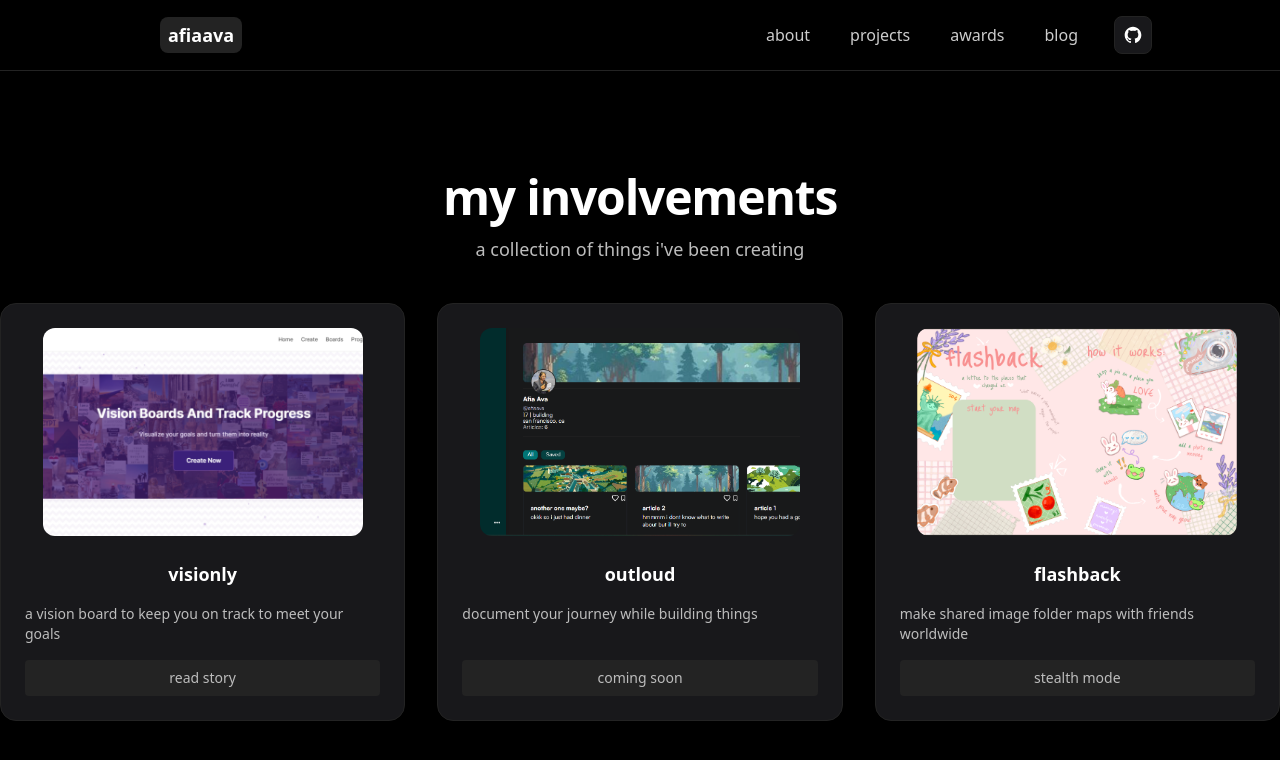
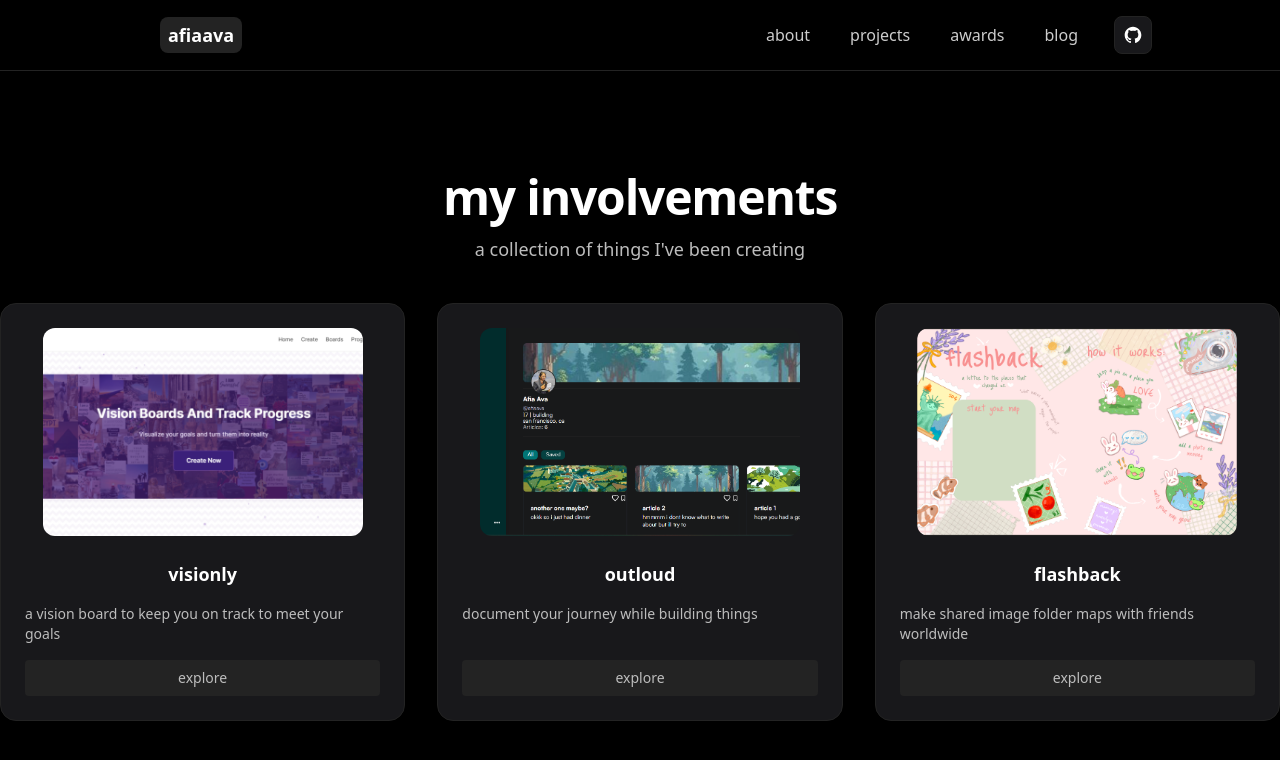
Before and after one commit to Afia-Ava/afiaava, a Next.js app: page /projects in a window 1280 px wide. Shown: the top 760 px of the page. Built offline with nearby package versions, Linux system fonts and the light colour scheme.

Commit message:
vercel deployement fixes

```diff
--- a/src/app/projects/page.tsx
+++ b/src/app/projects/page.tsx
@@ -1,5 +1,6 @@
 "use client";
 import Image from 'next/image';
+import Link from 'next/link';
 
 export default function Projects() {
 	return (
@@ -7,14 +8,14 @@ export default function Projects() {
 			<nav className="w-full flex items-center justify-between px-8 md:px-32 py-4 bg-black/80 border-b border-[#232323] sticky top-0 z-50">
 				<div className="flex items-center gap-2">
 					<span className="bg-[#232323] rounded-lg px-2 py-1 flex items-center text-white font-semibold text-lg ml-8">
-						<a href="/" className="focus:outline-none">afiaava</a>
+						<Link href="/" className="focus:outline-none">afiaava</Link>
 					</span>
 				</div>
 				<div className="flex items-center gap-4">
-					<a href="/#about" className="text-white/80 hover:text-white px-3 py-1 rounded transition font-medium">about</a>
-					<a href="/projects" className="text-white/80 hover:text-white px-3 py-1 rounded transition font-medium">projects</a>
-					<a href="/#awards" className="text-white/80 hover:text-white px-3 py-1 rounded transition font-medium">awards</a>
-					<a href="/#thoughts" className="text-white/80 hover:text-white px-3 py-1 rounded transition font-medium">blog</a>
+					<Link href="/#about" className="text-white/80 hover:text-white px-3 py-1 rounded transition font-medium">about</Link>
+					<Link href="/projects" className="text-white/80 hover:text-white px-3 py-1 rounded transition font-medium">projects</Link>
+					<Link href="/#awards" className="text-white/80 hover:text-white px-3 py-1 rounded transition font-medium">awards</Link>
+					<Link href="/#thoughts" className="text-white/80 hover:text-white px-3 py-1 rounded transition font-medium">blog</Link>
 					<a
 						href="https://github.com/Afia-Ava"
 						target="_blank"
@@ -33,7 +34,7 @@ export default function Projects() {
 					my involvements
 				</h1>
 				<p className="text-center text-base md:text-lg text-[#bdbdbd] mb-10" style={{ fontFamily: 'Inter, var(--font-geist-sans), Arial, sans-serif' }}>
-					a collection of things i've been creating
+					a collection of things I&apos;ve been creating
 				</p>
 				<div className="grid grid-cols-1 md:grid-cols-2 lg:grid-cols-3 gap-8 w-full max-w-7xl mx-auto">
 					{/* Example Project Card */}
@@ -41,21 +42,21 @@ export default function Projects() {
 									logo="/asset/visionly.png"
 									title="visionly"
 									description="a vision board to keep you on track to meet your goals"
-									ctaLabel="read story"
-									ctaLink="#"
+									ctaLabel="explore"
+									ctaLink="https://afia-ava.github.io/visionly/"
 								/>
 								<ProjectCard
 									logo="/asset/outloud.png"
 									title="outloud"
 									description="document your journey while building things"
-									ctaLabel="coming soon"
+									ctaLabel="explore"
 									ctaLink="#"
 								/>
 								<ProjectCard
 									logo="/asset/flashback.png"
 									title="flashback"
 									description="make shared image folder maps with friends worldwide"
-									ctaLabel="stealth mode"
+									ctaLabel="explore"
 									ctaLink="#"
 								/>
 				</div>
@@ -88,22 +89,9 @@ function ProjectCard({ logo, title, description, ctaLabel, ctaLink }: ProjectCar
 				<span className="text-white text-lg font-bold mt-4 text-center w-full block" style={{ fontFamily: 'Inter, var(--font-geist-sans), Arial, sans-serif' }}>{title}</span>
 			</div>
 			<div className="text-[#bdbdbd] text-sm mb-4" style={{ fontFamily: 'Inter, var(--font-geist-sans), Arial, sans-serif' }}>{description}</div>
-			<a href={ctaLink} className="w-full mt-auto px-4 py-2 rounded bg-[#232323] text-[#bdbdbd] text-center font-medium text-sm hover:bg-[#232323]/80 transition" style={{ fontFamily: 'Inter, var(--font-geist-sans), Arial, sans-serif' }}>{ctaLabel}</a>
+			<a href={ctaLink} target="_blank" rel="noopener noreferrer" className="w-full mt-auto px-4 py-2 rounded bg-[#232323] text-[#bdbdbd] text-center font-medium text-sm hover:bg-[#232323]/80 transition" style={{ fontFamily: 'Inter, var(--font-geist-sans), Arial, sans-serif' }}>{ctaLabel}</a>
 		</div>
 	);
 }
 
-type InfoRowProps = {
-	label: string;
-	value: string;
-};
-
-function InfoRow({ label, value }: InfoRowProps) {
-  return (
-    <div className="flex flex-col items-center bg-[#232323] rounded px-3 py-1 min-w-[64px]">
-      <span className="text-[#bdbdbd] text-xs font-medium uppercase">{label}</span>
-      <span className="text-white text-base font-bold">{value}</span>
-    </div>
-  );
 }
-}
```
